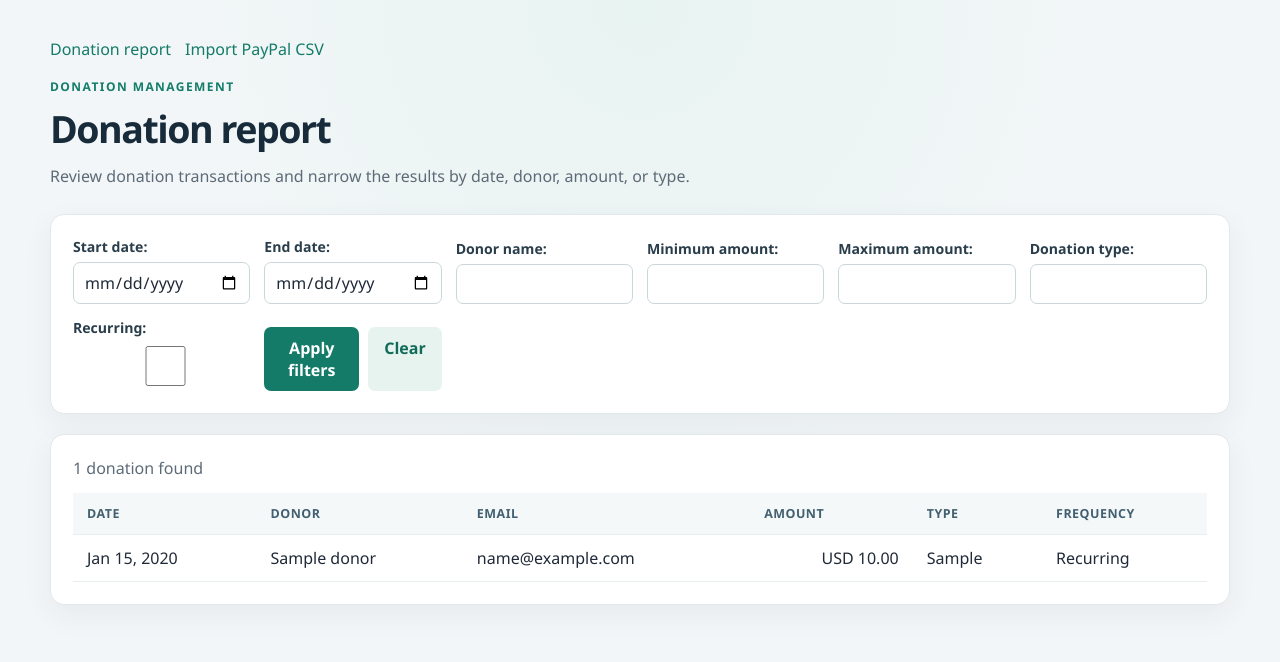
After one commit to ameer-jabbar/hiba, a Django app: page /reports/donations/ in a window 1280 px wide. The commit adds this page. Shown: the top 662 px of the page. Run offline with Django 5.2, Linux system fonts and the light colour scheme; a user stored in the database is signed in; tables that the repository leaves empty hold one stand-in row (values such as "Sample post").

Commit message:
Add report view and filter form

```diff
--- a/donations/urls.py
+++ b/donations/urls.py
@@ -18,10 +18,11 @@ Including another URLconf
 from django.contrib import admin
 from django.urls import path
 
-from giving.views import paypal_import
+from giving.views import donation_report, paypal_import
 
 urlpatterns = [
     path("admin/", admin.site.urls),
     path("imports/paypal/", paypal_import, name="paypal-import"),
+    path("reports/donations/", donation_report, name="donation-report"),
     path("", paypal_import, name="paypal-import"),
 ]
--- a/giving/forms.py
+++ b/giving/forms.py
@@ -12,3 +12,33 @@ class PayPalCSVUploadForm(forms.Form):
         if not uploaded_file.name.lower().endswith(".csv"):
             raise forms.ValidationError("Choose a .csv file.")
         return uploaded_file
+
+
+class DonationReportFilterForm(forms.Form):
+    start_date = forms.DateField(
+        required=False, widget=forms.DateInput(attrs={"type": "date"})
+    )
+    end_date = forms.DateField(
+        required=False, widget=forms.DateInput(attrs={"type": "date"})
+    )
+    donor_name = forms.CharField(required=False, label="Donor name", max_length=200)
+    minimum_amount = forms.DecimalField(required=False, min_value=0, decimal_places=2)
+    maximum_amount = forms.DecimalField(required=False, min_value=0, decimal_places=2)
+    donation_type = forms.CharField(
+        required=False, label="Donation type", max_length=100
+    )
+    is_recurring = forms.BooleanField(required=False, label="Recurring")
+
+    def clean(self):
+        cleaned_data = super().clean()
+        start_date = cleaned_data.get("start_date")
+        end_date = cleaned_data.get("end_date")
+        if start_date and end_date and start_date > end_date:
+            self.add_error("end_date", "End date must be on or after the start date.")
+        minimum = cleaned_data.get("minimum_amount")
+        maximum = cleaned_data.get("maximum_amount")
+        if minimum is not None and maximum is not None and minimum > maximum:
+            self.add_error(
+                "maximum_amount", "Maximum amount must be at least the minimum amount."
+            )
+        return cleaned_data
--- a/giving/templates/giving/import.html
+++ b/giving/templates/giving/import.html
@@ -192,6 +192,7 @@
                 <button type="submit">Import CSV</button>
             </form>
         </section>
+        <a class="back-link" href="{% url 'donation-report' %}">View donation report</a>
         <a class="back-link" href="{% url 'admin:index' %}">← Return to administration</a>
     </main>
 </body>
--- /dev/null
+++ b/giving/templates/giving/report.html
@@ -0,0 +1,77 @@
+<!doctype html>
+<html lang="en">
+<head>
+    <meta charset="utf-8">
+    <meta name="viewport" content="width=device-width, initial-scale=1">
+    <title>Donation report</title>
+    <style>
+        :root { color-scheme: light; font-family: "Segoe UI", Arial, sans-serif; color: #1f2937; background: #f3f6f8; }
+        * { box-sizing: border-box; }
+        body { margin: 0; padding: 38px 20px; background: radial-gradient(ellipse at top, #e8f4f1 0, #f3f6f8 55%); }
+        main { width: min(100%, 1180px); margin: 0 auto; }
+        .eyebrow { margin: 0 0 8px; color: #147d69; font-size: .75rem; font-weight: 700; letter-spacing: .12em; text-transform: uppercase; }
+        h1 { margin: 0; color: #172b3a; font-size: clamp(1.8rem, 5vw, 2.35rem); letter-spacing: -.04em; }
+        .intro { margin: 10px 0 24px; color: #5d6b78; line-height: 1.6; }
+        .card { margin-bottom: 20px; padding: 22px; border: 1px solid #e1e8eb; border-radius: 14px; background: white; box-shadow: 0 10px 30px rgb(27 55 71 / 6%); }
+        .filters { display: grid; grid-template-columns: repeat(auto-fit, minmax(160px, 1fr)); gap: 14px; align-items: end; }
+        label { display: block; margin-bottom: 6px; color: #293d4b; font-size: .88rem; font-weight: 650; }
+        input { width: 100%; min-height: 40px; padding: 8px 10px; border: 1px solid #cbd6db; border-radius: 7px; color: #1f2937; font: inherit; }
+        button, .link { display: inline-block; padding: 10px 16px; border: 0; border-radius: 7px; background: #137b68; color: white; font: inherit; font-weight: 650; text-decoration: none; cursor: pointer; }
+        .link { background: #e6f3ef; color: #126b59; }
+        .actions { display: flex; gap: 9px; }
+        .errorlist { color: #a52e28; font-size: .82rem; }
+        .table-wrap { overflow-x: auto; }
+        table { width: 100%; border-collapse: collapse; white-space: nowrap; }
+        th, td { padding: 12px 14px; border-bottom: 1px solid #e8eef0; text-align: left; }
+        th { background: #f5f8f8; color: #426071; font-size: .78rem; letter-spacing: .04em; text-transform: uppercase; }
+        td.amount { text-align: right; font-variant-numeric: tabular-nums; }
+        .count { margin: 0 0 14px; color: #5d6b78; }
+        .empty { padding: 28px; color: #71808a; text-align: center; }
+        nav { margin-bottom: 18px; }
+        nav a { margin-right: 14px; color: #137b68; text-decoration: none; }
+        @media (max-width: 480px) { body { padding: 26px 14px; } .card { padding: 16px; } }
+    </style>
+</head>
+<body>
+<main>
+    <nav aria-label="Donation management"><a href="{% url 'donation-report' %}">Donation report</a><a href="{% url 'paypal-import' %}">Import PayPal CSV</a></nav>
+    <p class="eyebrow">Donation management</p>
+    <h1>Donation report</h1>
+    <p class="intro">Review donation transactions and narrow the results by date, donor, amount, or type.</p>
+    <section class="card" aria-label="Report filters">
+        <form method="get">
+            <div class="filters">
+                {% for field in form %}
+                    <div>
+                        {{ field.label_tag }}{{ field }}{{ field.errors }}
+                    </div>
+                {% endfor %}
+                <div class="actions"><button type="submit">Apply filters</button><a class="link" href="{% url 'donation-report' %}">Clear</a></div>
+            </div>
+        </form>
+    </section>
+    <section class="card" aria-label="Donation transactions">
+        <p class="count">{{ transactions|length }} donation{{ transactions|length|pluralize }} found</p>
+        <div class="table-wrap">
+            <table>
+                <thead><tr><th>Date</th><th>Donor</th><th>Email</th><th>Amount</th><th>Type</th><th>Frequency</th></tr></thead>
+                <tbody>
+                {% for transaction in transactions %}
+                    <tr>
+                        <td>{{ transaction.transaction_date|date:"M j, Y" }}</td>
+                        <td>{{ transaction.donor.name }}</td>
+                        <td>{{ transaction.donor.email }}</td>
+                        <td class="amount">{{ transaction.currency }} {{ transaction.amount|floatformat:2 }}</td>
+                        <td>{{ transaction.donation_type }}</td>
+                        <td>{% if transaction.is_recurring %}Recurring{% else %}One-time{% endif %}</td>
+                    </tr>
+                {% empty %}
+                    <tr><td class="empty" colspan="7">No donations match these filters.</td></tr>
+                {% endfor %}
+                </tbody>
+            </table>
+        </div>
+    </section>
+</main>
+</body>
+</html>
--- a/giving/views.py
+++ b/giving/views.py
@@ -2,7 +2,8 @@ from django.contrib import messages
 from django.contrib.admin.views.decorators import staff_member_required
 from django.shortcuts import render
 
-from giving.forms import PayPalCSVUploadForm
+from giving.forms import DonationReportFilterForm, PayPalCSVUploadForm
+from giving.models import DonationTransaction
 from giving.services import PayPalImportError, import_paypal_csv
 
 
@@ -22,3 +23,36 @@ def paypal_import(request):
                 f"and {result.ignored} unrelated or incomplete transaction(s).",
             )
     return render(request, "giving/import.html", {"form": form})
+
+
+@staff_member_required(login_url="admin:login")
+def donation_report(request):
+    form = DonationReportFilterForm(request.GET or None)
+    transactions = DonationTransaction.objects.select_related("donor").all()
+    if form.is_valid():
+        filters = form.cleaned_data
+        if filters["start_date"]:
+            transactions = transactions.filter(
+                transaction_date__gte=filters["start_date"]
+            )
+        if filters["end_date"]:
+            transactions = transactions.filter(
+                transaction_date__lte=filters["end_date"]
+            )
+        if filters["donor_name"]:
+            transactions = transactions.filter(
+                donor__name__icontains=filters["donor_name"]
+            )
+        if filters["minimum_amount"] is not None:
+            transactions = transactions.filter(amount__gte=filters["minimum_amount"])
+        if filters["maximum_amount"] is not None:
+            transactions = transactions.filter(amount__lte=filters["maximum_amount"])
+        if filters["donation_type"]:
+            transactions = transactions.filter(
+                donation_type__icontains=filters["donation_type"]
+            )
+        if filters["is_recurring"]:
+            transactions = transactions.filter(is_recurring=True)
+    return render(
+        request, "giving/report.html", {"form": form, "transactions": transactions}
+    )
```
Also changed, not shown: giving/tests.py (+67 -0 lines).
